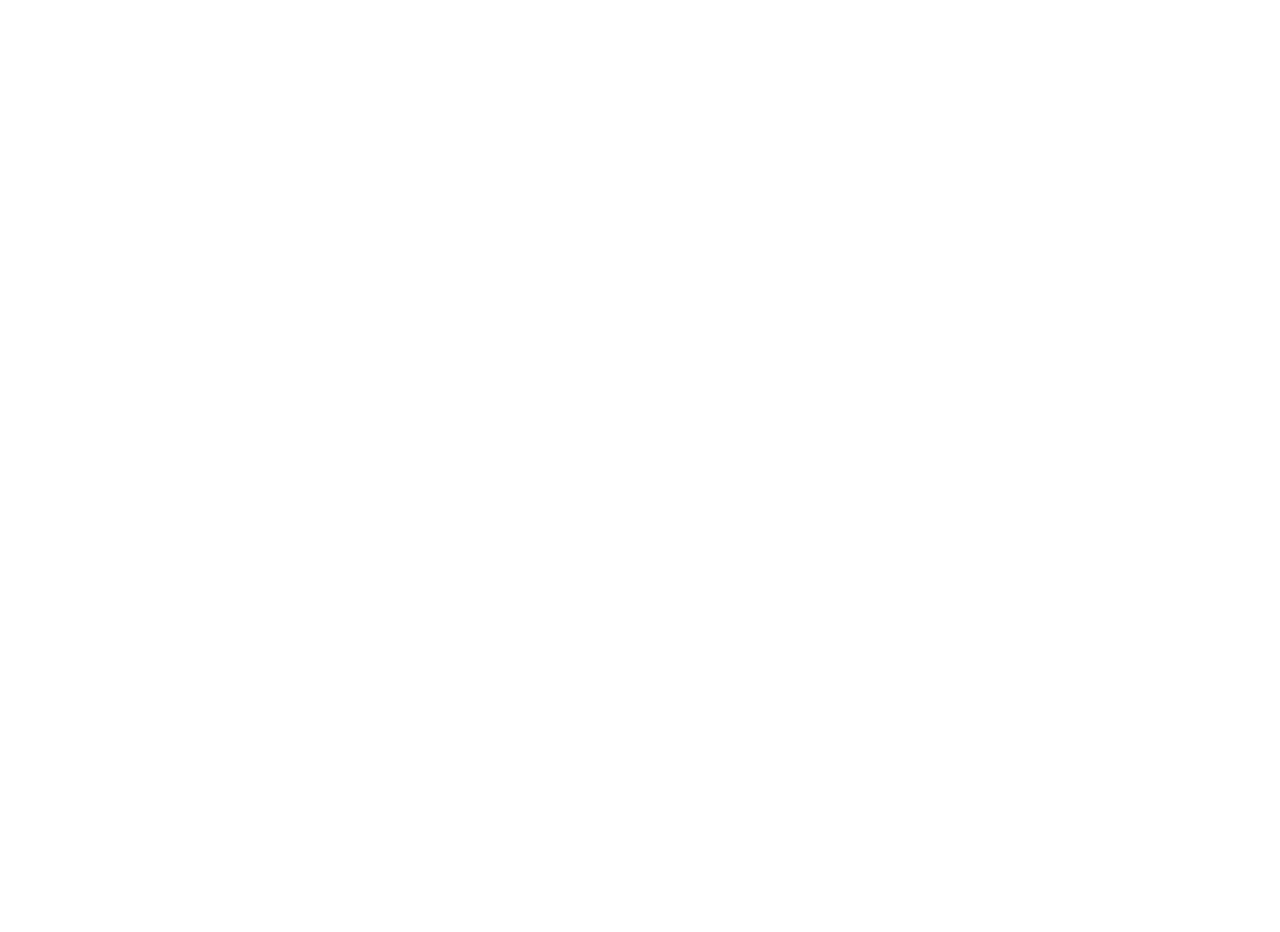
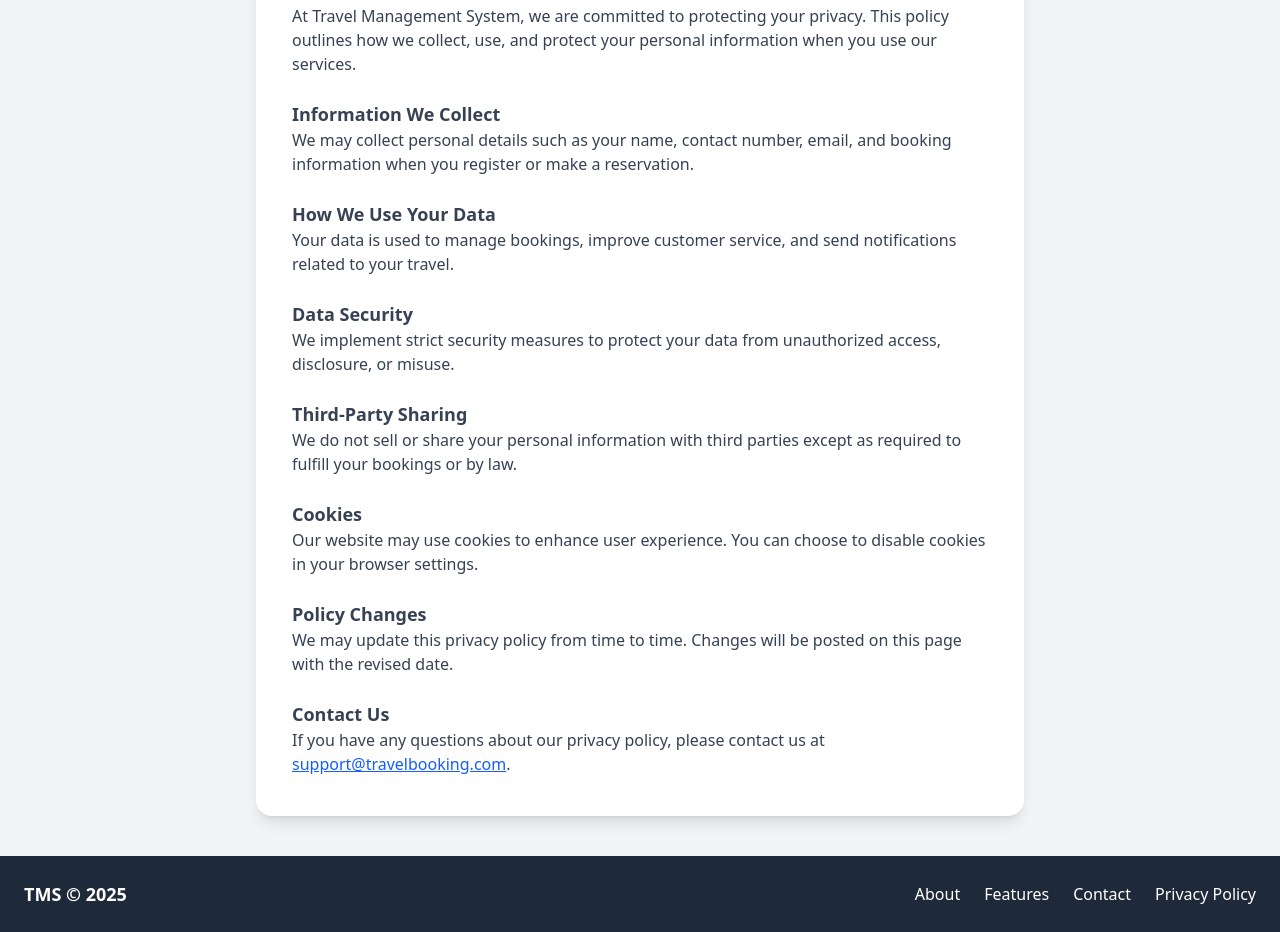
Before and after one commit to theakshayrathod/TravelManagementSystem, a React (Vite) app in the folder TMS_Frontend/: page /user/privacy in a window 1280 px wide. Before the commit this address had no page. Shown: the part 200-1132 px from the top of the page. Before the commit the page ends 800 px from the top, so only its background shows below. Built offline with nearby package versions, Linux system fonts and the light colour scheme.

Commit message:
static page done

```diff
--- a/TMS_Frontend/src/App.tsx
+++ b/TMS_Frontend/src/App.tsx
@@ -31,6 +31,10 @@
 import { Addpoints } from './Pages/operator/AddPoints'
 import { UpdatePassword } from './Pages/user/ChangePassword'
 import { UpdateOpPassword } from './Pages/operator/UpdateOpPassword'
+import About from './components/About'
+import { Features } from './components/Feature'
+import { Contact } from './components/Contact'
+import { Privacy } from './components/Privacy'
 
 
 
@@ -47,6 +51,7 @@
         <Route path='operator-register' element={<OperatorRegistration />} />
         <Route path='forgot-password' element={<ForgotPassword />} />
 
+
         {/* User */}
         <Route path='user' element={<UserHome />} >
           {/* users Functionality */}
@@ -60,6 +65,10 @@
           <Route path='pickup-drop' element={<BookPickAndDrop />} />
           <Route path='seat-selection' element={<SeatSelection />} />
           <Route path="change-password" element={<UpdatePassword />} />
+          <Route path='about' element={<About />} />
+          <Route path='features' element={<Features />} />
+          <Route path='contact' element={<Contact />} />
+          <Route path='privacy' element={<Privacy />} />
 
         </Route>
         {/* Operator */}
--- /dev/null
+++ b/TMS_Frontend/src/components/About.tsx
@@ -0,0 +1,35 @@
+import React from "react";
+
+const About: React.FC = () => {
+  return (
+    <div className="flex justify-center items-center min-h-screen bg-gray-100 px-4">
+      <div className="w-full max-w-3xl bg-white rounded-2xl shadow-lg px-6 py-10 mt-10 mb-10">
+        <h2 className="text-3xl font-bold text-gray-900 mb-6 text-center">
+          About Travel Management System
+        </h2>
+
+        <p className="text-base text-gray-700 mb-4">
+          The <strong>Travel Management System</strong> is a user-friendly platform built to streamline the process of booking buses for travel. It allows passengers to conveniently browse available buses, check schedules, and make secure bookings—all in one place.
+        </p>
+
+        <p className="text-base text-gray-700 mb-4">
+          With this system, users can:
+        </p>
+
+        <ul className="list-disc pl-6 text-gray-700 mb-4 space-y-2">
+          <li>Search buses by route and date with live availability</li>
+          <li>View detailed schedules, pickup and drop-off points</li>
+          <li>Book tickets with real-time seat availability</li>
+          <li>Track bookings and receive updates</li>
+          <li>Access the system from any device (desktop or mobile)</li>
+        </ul>
+
+        <p className="text-base text-gray-700">
+          This full-stack application is developed using <strong>Spring Boot</strong> for the backend and <strong>React</strong> with TypeScript for the frontend, ensuring high performance, maintainability, and scalability.
+        </p>
+      </div>
+    </div>
+  );
+};
+
+export default About;
--- /dev/null
+++ b/TMS_Frontend/src/components/Contact.tsx
@@ -0,0 +1,43 @@
+import React from "react";
+
+export function Contact() {
+  return (
+    <div className="flex justify-center items-center min-h-screen bg-gray-100">
+      <div className="px-5 mt-10 rounded-2xl shadow-lg bg-white mx-1 mb-10 w-[90%] md:w-[50%] py-10">
+        <h2 className="text-3xl font-bold text-gray-900 text-center mb-6">
+          Contact Us
+        </h2>
+
+        <div className="text-base text-gray-700 space-y-6 px-6">
+          <p>
+            We’re here to help! Whether you have questions about bookings,
+            schedules, or services — feel free to reach out to us.
+          </p>
+
+          <div>
+            <h3 className="text-lg font-semibold">📧 Email</h3>
+            <p className="text-gray-600">support@travelbooking.com</p>
+          </div>
+
+          <div>
+            <h3 className="text-lg font-semibold">📞 Phone</h3>
+            <p className="text-gray-600">+91 98765 43210</p>
+          </div>
+
+          <div>
+            <h3 className="text-lg font-semibold">🏢 Address</h3>
+            <p className="text-gray-600">
+              Travel Booking Headquarters, <br />
+              123 Main Street, Pune, Maharashtra, India – 411001
+            </p>
+          </div>
+
+          <div>
+            <h3 className="text-lg font-semibold">🕐 Office Hours</h3>
+            <p className="text-gray-600">Mon – Sat: 9:00 AM to 6:00 PM</p>
+          </div>
+        </div>
+      </div>
+    </div>
+  );
+}
--- /dev/null
+++ b/TMS_Frontend/src/components/Feature.tsx
@@ -0,0 +1,52 @@
+import React from "react";
+
+export function Features() {
+  const features = [
+    {
+      title: "Easy Bus Booking",
+      description: "Book bus tickets in just a few clicks with our user-friendly interface.",
+    },
+    {
+      title: "Real-Time Seat Availability",
+      description: "Check seat availability and select your preferred seats instantly.",
+    },
+    {
+      title: "Secure Payment",
+      description: "Make secure payments using multiple trusted gateways.",
+    },
+    {
+      title: "Schedule Management",
+      description: "Operators can manage and update their schedules efficiently.",
+    },
+    {
+      title: "User Profile & Booking History",
+      description: "Easily access your profile and view past bookings.",
+    },
+    {
+      title: "Mobile Responsive",
+      description: "Enjoy a seamless experience across devices with a responsive layout.",
+    },
+  ];
+
+  return (
+    <div className="flex justify-center items-center min-h-screen bg-gray-100">
+      <div className="px-5 mt-10 rounded-2xl shadow-lg bg-white mx-1 mb-10 w-[90%] md:w-[70%]">
+        <h2 className="text-3xl font-bold text-gray-900 mt-6 text-center">
+          Features of Our Travel Management System
+        </h2>
+
+        <div className="mt-10 grid grid-cols-1 sm:grid-cols-2 lg:grid-cols-3 gap-6 text-gray-800 px-4 pb-10">
+          {features.map((feature, index) => (
+            <div
+              key={index}
+              className="rounded-lg border border-gray-200 bg-white p-5 shadow-md hover:shadow-lg transition duration-200"
+            >
+              <h3 className="text-xl font-semibold mb-2 text-indigo-600">{feature.title}</h3>
+              <p className="text-sm">{feature.description}</p>
+            </div>
+          ))}
+        </div>
+      </div>
+    </div>
+  );
+}
--- a/TMS_Frontend/src/components/Footer.tsx
+++ b/TMS_Frontend/src/components/Footer.tsx
@@ -6,10 +6,10 @@
       <div className="max-w-7xl mx-auto flex flex-col md:flex-row justify-between items-center">
         <div className="text-lg font-semibold">TMS © {new Date().getFullYear()}</div>
         <div className="flex space-x-6 mt-4 md:mt-0">
-          <a href="/about" className="hover:underline">About</a>
-          <a href="/features" className="hover:underline">Features</a>
-          <a href="/contact" className="hover:underline">Contact</a>
-          <a href="/privacy" className="hover:underline">Privacy Policy</a>
+          <a href="/user/about" className="hover:underline">About</a>
+          <a href="/user/features" className="hover:underline">Features</a>
+          <a href="/user/contact" className="hover:underline">Contact</a>
+          <a href="/user/privacy" className="hover:underline">Privacy Policy</a>
         </div>
       </div>
     </footer>
--- /dev/null
+++ b/TMS_Frontend/src/components/Privacy.tsx
@@ -0,0 +1,85 @@
+import React from "react";
+
+export function Privacy() {
+  return (
+    <div className="flex justify-center items-center min-h-screen bg-gray-100">
+      <div className="px-5 mt-10 rounded-2xl shadow-lg bg-white mx-1 mb-10 w-[90%] md:w-[60%] py-10">
+        <h2 className="text-3xl font-bold text-gray-900 text-center mb-6">
+          Privacy Policy
+        </h2>
+
+        <div className="text-base text-gray-700 space-y-6 px-4">
+          <p>
+            At Travel Management System, we are committed to protecting your
+            privacy. This policy outlines how we collect, use, and protect your
+            personal information when you use our services.
+          </p>
+
+          <div>
+            <h3 className="text-lg font-semibold">Information We Collect</h3>
+            <p>
+              We may collect personal details such as your name, contact
+              number, email, and booking information when you register or make a
+              reservation.
+            </p>
+          </div>
+
+          <div>
+            <h3 className="text-lg font-semibold">How We Use Your Data</h3>
+            <p>
+              Your data is used to manage bookings, improve customer service,
+              and send notifications related to your travel.
+            </p>
+          </div>
+
+          <div>
+            <h3 className="text-lg font-semibold">Data Security</h3>
+            <p>
+              We implement strict security measures to protect your data from
+              unauthorized access, disclosure, or misuse.
+            </p>
+          </div>
+
+          <div>
+            <h3 className="text-lg font-semibold">Third-Party Sharing</h3>
+            <p>
+              We do not sell or share your personal information with third
+              parties except as required to fulfill your bookings or by law.
+            </p>
+          </div>
+
+          <div>
+            <h3 className="text-lg font-semibold">Cookies</h3>
+            <p>
+              Our website may use cookies to enhance user experience. You can
+              choose to disable cookies in your browser settings.
+            </p>
+          </div>
+
+          <div>
+            <h3 className="text-lg font-semibold">Policy Changes</h3>
+            <p>
+              We may update this privacy policy from time to time. Changes will
+              be posted on this page with the revised date.
+            </p>
+          </div>
+
+          <div>
+            <h3 className="text-lg font-semibold">Contact Us</h3>
+            <p>
+              If you have any questions about our privacy policy, please
+              contact us at{" "}
+              <a
+                href="mailto:support@travelbooking.com"
+                className="text-blue-600 underline"
+              >
+                support@travelbooking.com
+              </a>
+              .
+            </p>
+          </div>
+        </div>
+      </div>
+    </div>
+  );
+}
```
